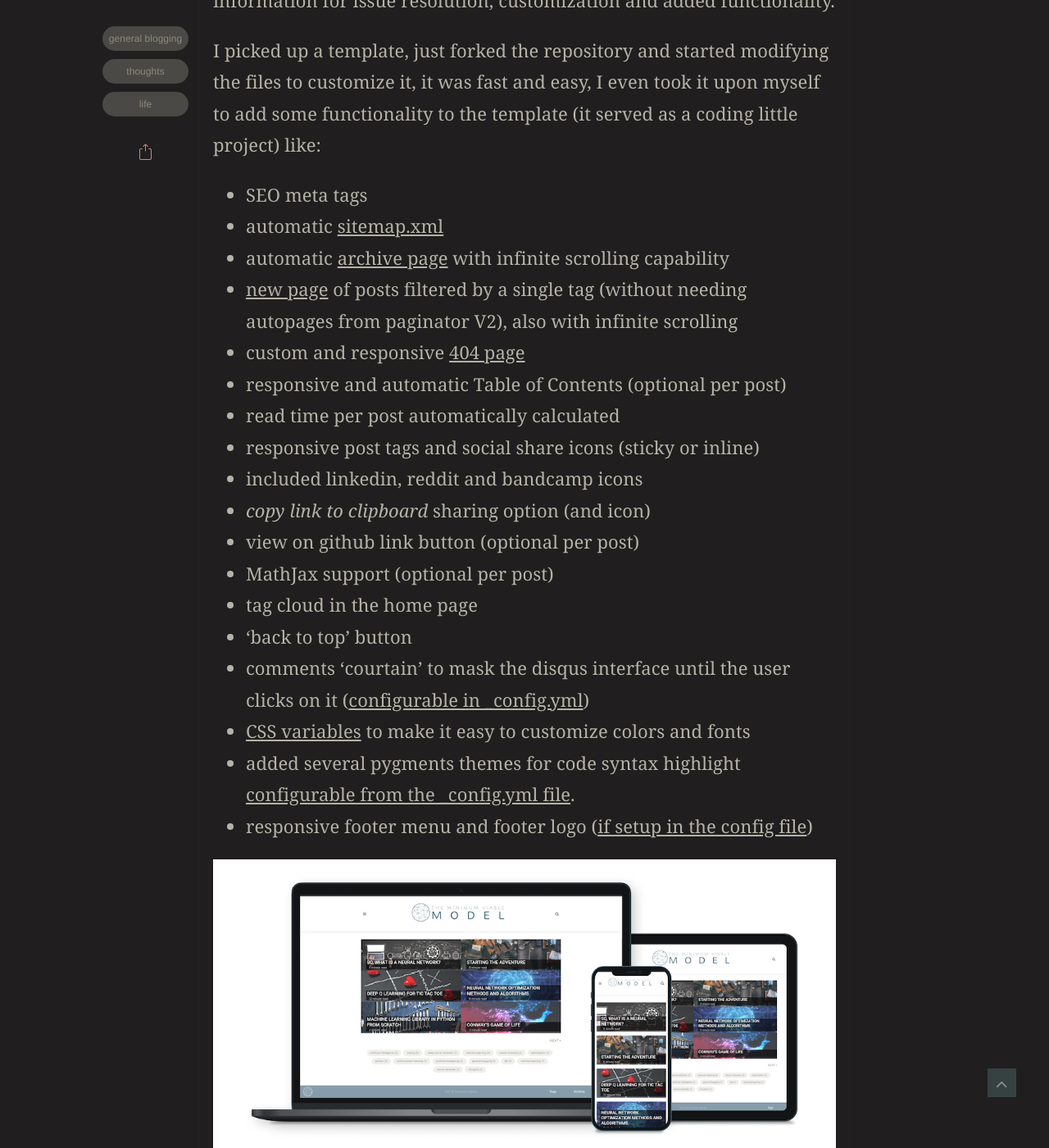
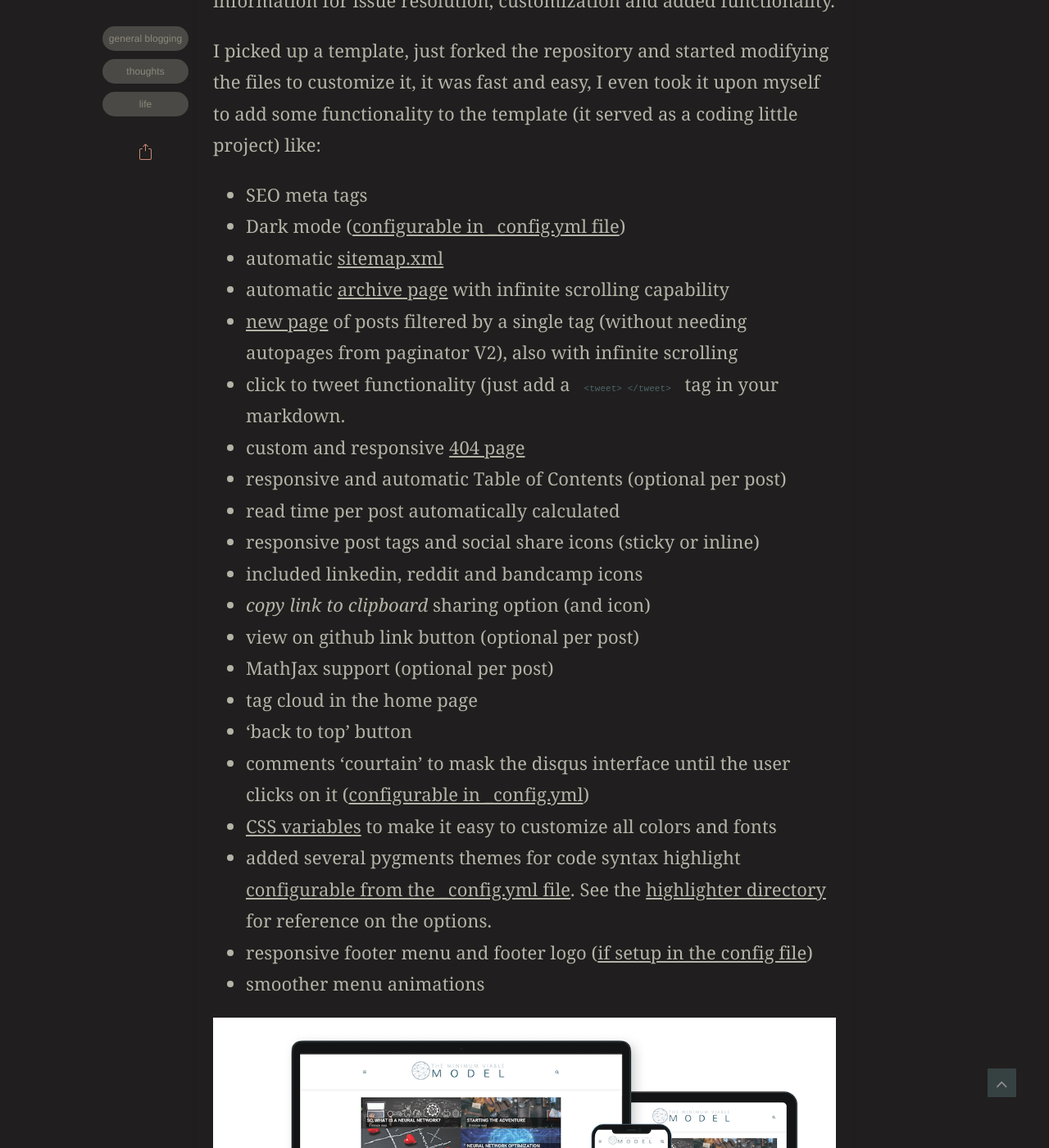
Before and after one commit to the-mvm/the-mvm.github.io, a Jekyll site: the page built from _posts/2021-03-24-starting-the-adventure.md, in a window 1280 px wide and 1400 px high, scrolled down 7031 px. Shown: the whole window at 82% size. Built offline with Jekyll 4.4.1, drawn with Linux system fonts in a browser that asks for light colours; some web fonts are replaced; comment, search, counter and statistics services are not loaded.

Commit message:
updated blog post 6

```diff
--- a/_posts/2021-03-24-starting-the-adventure.md
+++ b/_posts/2021-03-24-starting-the-adventure.md
@@ -84,9 +84,11 @@ After testing with several templates to get the feel for it, I decided to keep J
 
 I picked up a template, just forked the repository and started modifying the files to customize it, it was fast and easy, I even took it upon myself to add some functionality to the template (it served as a coding little project) like:
 - SEO meta tags
+- Dark mode ([configurable in _config.yml file](https://github.com/the-mvm/the-mvm.github.io/blob/a8d4f781bfbc4107b4842433701d28f5bbf1c520/_config.yml#L10))
 - automatic [sitemap.xml](http://the-mvm.github.io/sitemap.xml)
-- automatic [archive page](http://the-mvm.github.io/archive.html) with infinite scrolling capability
-- [new page](https://the-mvm.github.io/tag.html?tag=Coding) of posts filtered by a single tag (without needing autopages from paginator V2), also with infinite scrolling
+- automatic [archive page](http://the-mvm.github.io/archive/) with infinite scrolling capability
+- [new page](https://the-mvm.github.io/tag/?tag=Coding) of posts filtered by a single tag (without needing autopages from paginator V2), also with infinite scrolling
+- click to tweet functionality (just add a `<tweet> </tweet>` tag in your markdown.
 - custom and responsive [404 page](https://the-mvm.github.io/404.html)
 - responsive and automatic Table of Contents (optional per post)
 - read time per post automatically calculated
@@ -97,12 +99,15 @@ I picked up a template, just forked the repository and started modifying the fil
 - MathJax support (optional per post)
 - tag cloud in the home page
 - 'back to top' button
-- comments 'courtain' to mask the disqus interface until the user clicks on it ([configurable in _config.yml](https://github.com/the-mvm/the-mvm.github.io/blob/e146070e9348c2e8f46cb90e3f0c6eb7b59c041a/_config.yml#L29))
-- [CSS variables](https://github.com/the-mvm/the-mvm.github.io/blob/e146070e9348c2e8f46cb90e3f0c6eb7b59c041a/assets/css/main.css#L3) to make it easy to customize colors and fonts
-- added several pygments themes for code syntax highlight [configurable from the _config.yml file](https://github.com/the-mvm/the-mvm.github.io/blob/e146070e9348c2e8f46cb90e3f0c6eb7b59c041a/_config.yml#L44).
-- responsive footer menu and footer logo ([if setup in the config file](https://github.com/the-mvm/the-mvm.github.io/blob/e146070e9348c2e8f46cb90e3f0c6eb7b59c041a/_config.yml#L7))
+- comments 'courtain' to mask the disqus interface until the user clicks on it ([configurable in _config.yml](https://github.com/the-mvm/the-mvm.github.io/blob/d4a67258912e411b639bf5acd470441c4c219544/_config.yml#L13))
+- [CSS variables](https://github.com/the-mvm/the-mvm.github.io/blob/d4a67258912e411b639bf5acd470441c4c219544/assets/css/main.css#L8) to make it easy to customize all colors and fonts
+- added several pygments themes for code syntax highlight [configurable from the _config.yml file](https://github.com/the-mvm/the-mvm.github.io/blob/e146070e9348c2e8f46cb90e3f0c6eb7b59c041a/_config.yml#L44). See the [highlighter directory](https://github.com/the-mvm/the-mvm.github.io/tree/main/assets/css/highlighter) for reference on the options.
+- responsive footer menu and footer logo ([if setup in the config file](https://github.com/the-mvm/the-mvm.github.io/blob/d4a67258912e411b639bf5acd470441c4c219544/_config.yml#L7))
+- smoother menu animations
 
 ![my new blog](./assets/img/template_screenshots/homepage-responsive.jpg)
+
+![night theme toggle](./light-toggle.png)
 
 As a summary, Hugo and Gatsby might be much faster than Jekyll to build the sites, but their complexity I think makes them useful for a big site with plenty of posts. For a small site like mine, Jekyll provides sufficient functionality and power without the hassle.
 
```
